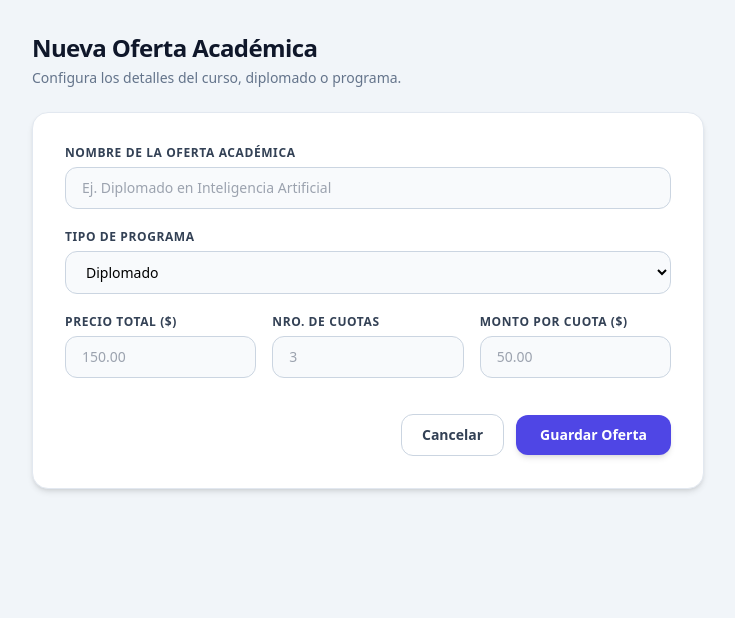
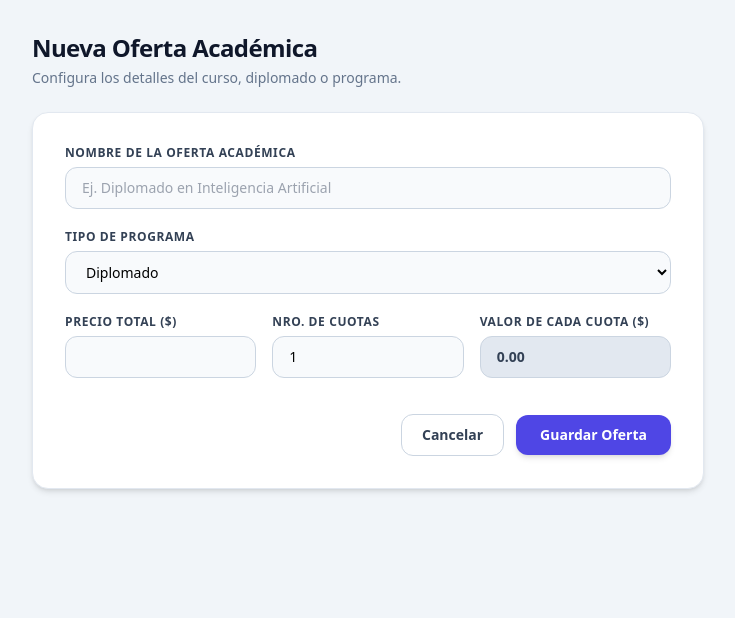
Before and after one commit to ramon2do/app-alumnos, a Flask app: template templates/ofertas/form.html in a window 1280 px wide. Shown: the top 618 px of the page, without its empty margins (272-1007 px from the left). Run offline with Flask 3, Linux system fonts and the light colour scheme; the template is opened without the code that fills it, so the values that code supplies are empty; some libraries are stand-ins or nearby versions.

Commit message:
fix: update offerts form js

```diff
--- a/static/js/main.js
+++ b/static/js/main.js
@@ -6,6 +6,34 @@ document.addEventListener("DOMContentLoaded", function () {
   if (menuBtn && mobileMenu) {
     menuBtn.addEventListener("click", function () {
       mobileMenu.classList.toggle("hidden");
+    });
+  }
+
+  /* 1.5. Control por Clic del Dropdown Catálogos en Header (Solución definitiva para evitar que se cierre) */
+  const btnCatalogos = document.getElementById("btn-catalogos");
+  const menuCatalogos = document.getElementById("menu-catalogos");
+  const arrowCatalogos = document.getElementById("arrow-catalogos");
+  const containerCatalogos = document.getElementById(
+    "dropdown-catalogos-container",
+  );
+
+  if (btnCatalogos && menuCatalogos) {
+    btnCatalogos.addEventListener("click", function (e) {
+      e.stopPropagation();
+      menuCatalogos.classList.toggle("hidden");
+      if (arrowCatalogos) {
+        arrowCatalogos.classList.toggle("rotate-180");
+      }
+    });
+
+    // Cerrar al hacer clic fuera del desplegable
+    document.addEventListener("click", function (e) {
+      if (containerCatalogos && !containerCatalogos.contains(e.target)) {
+        menuCatalogos.classList.add("hidden");
+        if (arrowCatalogos) {
+          arrowCatalogos.classList.remove("rotate-180");
+        }
+      }
     });
   }
 
@@ -113,4 +141,35 @@ document.addEventListener("DOMContentLoaded", function () {
       }
     });
   }
+
+  /* 3. Lógica del Formulario de Ofertas Académicas (Cálculo dinámico de cuotas) */
+  const inputPrecio = document.getElementById("precio_en_divisas");
+  const inputCuotas = document.getElementById("nro_partes_cuotas");
+  const inputCadaCuota = document.getElementById("cada_una_de_en_divisas");
+  const inputOcultoCuota = document.getElementById("input_oculto_cuota");
+
+  function calcularCuotasOferta() {
+    if (inputPrecio && inputCuotas && inputCadaCuota) {
+      const precio = parseFloat(inputPrecio.value) || 0;
+      const cuotas = parseInt(inputCuotas.value) || 1;
+
+      if (cuotas > 0) {
+        const valorCuota = (precio / cuotas).toFixed(2);
+        inputCadaCuota.value = valorCuota;
+        if (inputOcultoCuota) inputOcultoCuota.value = valorCuota;
+      } else {
+        inputCadaCuota.value = "0.00";
+        if (inputOcultoCuota) inputOcultoCuota.value = "0.00";
+      }
+    }
+  }
+
+  if (inputPrecio && inputCuotas) {
+    // Calcular inmediatamente al cargar (modo edición de ofertas)
+    calcularCuotasOferta();
+
+    // Escuchar cambios al escribir
+    inputPrecio.addEventListener("input", calcularCuotasOferta);
+    inputCuotas.addEventListener("input", calcularCuotasOferta);
+  }
 });
--- a/templates/ofertas/form.html
+++ b/templates/ofertas/form.html
@@ -98,52 +98,30 @@
       </div>
 
       <div class="grid grid-cols-1 sm:grid-cols-3 gap-4">
+        <!-- Ejemplo para Precio en Divisas -->
         <div>
-          <label
-            class="block text-xs font-bold uppercase tracking-wider text-slate-700 mb-1.5"
-            >Precio Total ($)</label
-          >
-          <input
-            type="number"
-            step="0.01"
-            id="precio_total"
-            name="precio_en_divisas"
-            required
-            value="{{ oferta.precio_en_divisas if oferta else '' }}"
-            placeholder="150.00"
-            class="w-full bg-slate-50 border border-slate-300 rounded-xl px-4 py-2.5 text-sm focus:outline-none focus:ring-2 focus:ring-indigo-500 focus:bg-white transition"
-          />
+            <label class="block text-xs font-bold uppercase tracking-wider text-slate-700 mb-1.5">Precio Total ($)</label>
+            <input type="number" step="0.01" name="precio_en_divisas" id="precio_en_divisas"
+                  value="{{ oferta.precio_en_divisas.valor if oferta and oferta.precio_en_divisas.valor is defined else (oferta.precio_en_divisas if oferta else '') }}"
+                  required class="w-full bg-slate-50 border border-slate-300 rounded-xl px-4 py-2.5 text-sm focus:ring-2 focus:ring-indigo-500">
         </div>
+
+        <!-- Ejemplo para Número de Cuotas -->
         <div>
-          <label
-            class="block text-xs font-bold uppercase tracking-wider text-slate-700 mb-1.5"
-            >Nro. de Cuotas</label
-          >
-          <input
-            type="number"
-            id="nro_cuotas"
-            name="nro_partes_cuotas"
-            required
-            value="{{ oferta.nro_partes_cuotas if oferta else '' }}"
-            placeholder="3"
-            class="w-full bg-slate-50 border border-slate-300 rounded-xl px-4 py-2.5 text-sm focus:outline-none focus:ring-2 focus:ring-indigo-500 focus:bg-white transition"
-          />
+            <label class="block text-xs font-bold uppercase tracking-wider text-slate-700 mb-1.5">Nro. de Cuotas</label>
+            <input type="number" name="nro_partes_cuotas" id="nro_partes_cuotas"
+                  value="{{ oferta.nro_partes_cuotas if oferta else '1' }}"
+                  min="1" required class="w-full bg-slate-50 border border-slate-300 rounded-xl px-4 py-2.5 text-sm focus:ring-2 focus:ring-indigo-500">
         </div>
+
+        <!-- Campo calculado de cada cuota -->
         <div>
-          <label
-            class="block text-xs font-bold uppercase tracking-wider text-slate-700 mb-1.5"
-            >Monto por Cuota ($)</label
-          >
-          <input
-            type="number"
-            step="0.01"
-            id="monto_cuota"
-            name="cada_una_de_en_divisas"
-            required
-            value="{{ oferta.cada_una_de_en_divisas if oferta else '' }}"
-            placeholder="50.00"
-            class="w-full bg-slate-50 border border-slate-300 rounded-xl px-4 py-2.5 text-sm focus:outline-none focus:ring-2 focus:ring-indigo-500 focus:bg-white transition"
-          />
+            <label class="block text-xs font-bold uppercase tracking-wider text-slate-700 mb-1.5">Valor de Cada Cuota ($)</label>
+            <input type="text" id="cada_una_de_en_divisas" readonly
+                  value="{{ oferta.cada_una_de_en_divisas if oferta else '' }}"
+                  class="w-full bg-slate-200 border border-slate-300 rounded-xl px-4 py-2.5 text-sm text-slate-700 font-bold cursor-not-allowed">
+            <!-- Campo oculto para enviar el valor de la cuota al backend si es necesario -->
+            <input type="hidden" name="cada_una_de_en_divisas" id="input_oculto_cuota" value="{{ oferta.cada_una_de_en_divisas if oferta else '' }}">
         </div>
       </div>
 
```
